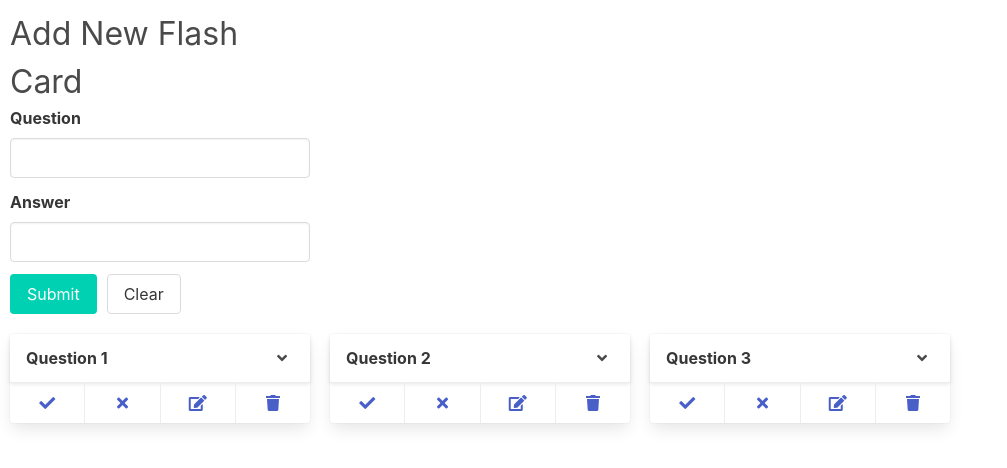
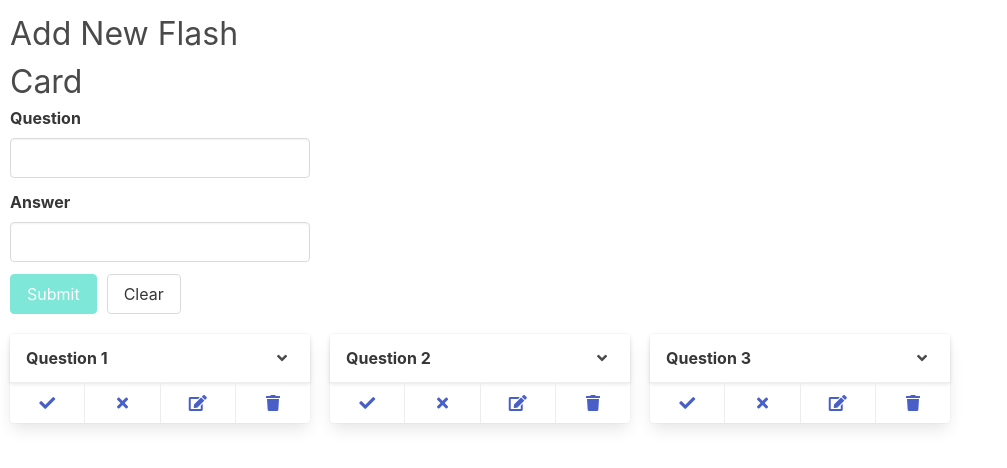
Before and after one commit to machariamarigi/flashcards, an Angular app: page / in a window 1280 px wide. Shown: the top 468 px of the page, without its empty margins (0-1007 px from the left). Built offline with nearby package versions, Linux system fonts and the light colour scheme.

Commit message:
disable submitting of the flashForm when in invalid state

```diff
--- a/src/app/app.component.html
+++ b/src/app/app.component.html
@@ -35,12 +35,20 @@
     class="button is-primary"
     type="submit"
     (click)="handleUpdate()"
+    [disabled]="flashForm.invalid"
   >
     Update
   </button>
 
   <ng-template #submitBtn>
-    <button class="button is-primary" type="submit" (click)="handleSubmit()">Submit</button>
+    <button
+      class="button is-primary"
+      type="submit"
+      (click)="handleSubmit()"
+      [disabled]="flashForm.invalid"
+      >
+        Submit
+    </button>
   </ng-template>
 
   <button
```
